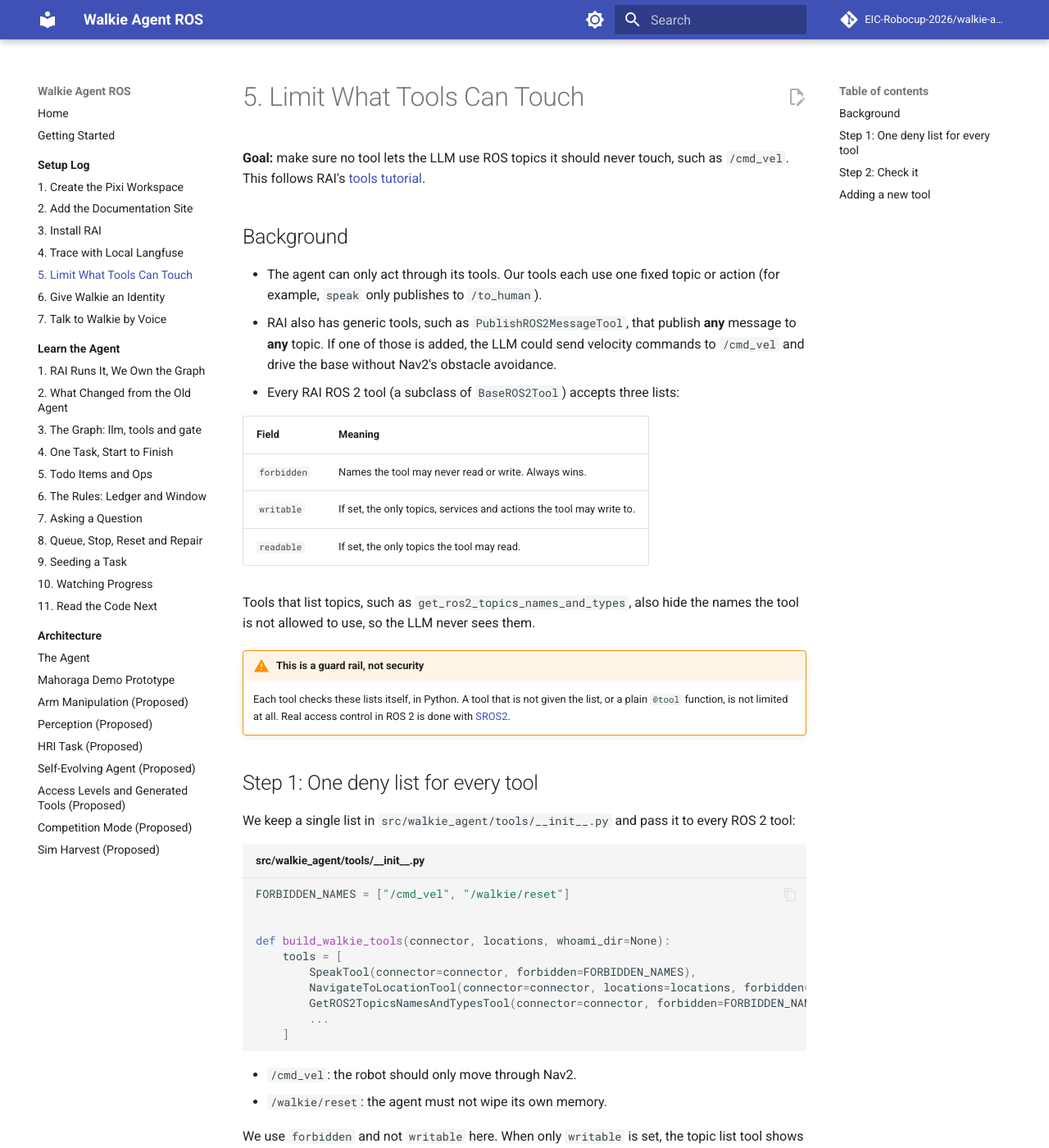
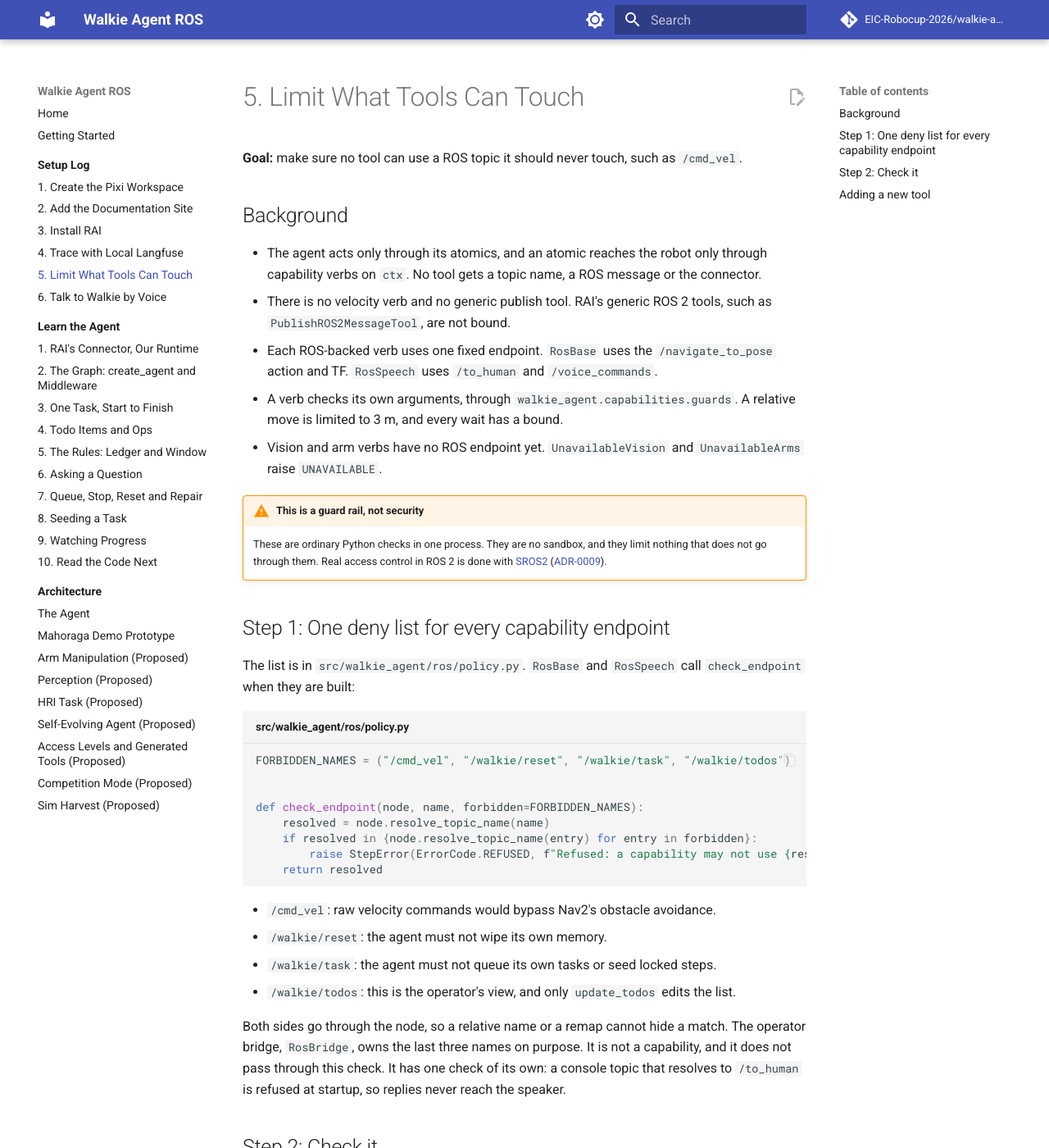
Before and after one commit to EIC-Robocup-2026/walkie-agent-ros, an MkDocs documentation site: the page built from docs/setup/05-tool-access.md, in a window 1280 px wide and 1400 px high. Shown: the whole window at 82% size. Built offline with MkDocs 1.6.1 and Material for MkDocs 9.7.7, drawn with Linux system fonts in a browser that asks for light colours; comment, search, counter and statistics services are not loaded; some of the changed text lies outside the part shown.

Commit message:
docs: describe the setup log, README and navigation after the runtime cutover

````diff
--- a/docs/setup/05-tool-access.md
+++ b/docs/setup/05-tool-access.md
@@ -1,57 +1,55 @@
 # 5. Limit What Tools Can Touch
 
-**Goal:** make sure no tool lets the LLM use ROS topics it should never
-touch, such as `/cmd_vel`. This follows RAI's
-[tools tutorial](https://robotecai.github.io/rai/tutorials/tools/).
+**Goal:** make sure no tool can use a ROS topic it should never touch, such as
+`/cmd_vel`.
 
 ## Background
 
-- The agent can only act through its tools. Our tools each use one fixed
-  topic or action (for example, `speak` only publishes to `/to_human`).
-- RAI also has generic tools, such as `PublishROS2MessageTool`, that publish
-  **any** message to **any** topic. If one of those is added, the LLM could
-  send velocity commands to `/cmd_vel` and drive the base without Nav2's
-  obstacle avoidance.
-- Every RAI ROS 2 tool (a subclass of `BaseROS2Tool`) accepts three lists:
-
-| Field       | Meaning                                                              |
-| ----------- | -------------------------------------------------------------------- |
-| `forbidden` | Names the tool may never read or write. Always wins.                 |
-| `writable`  | If set, the only topics, services and actions the tool may write to. |
-| `readable`  | If set, the only topics the tool may read.                           |
-
-Tools that list topics, such as `get_ros2_topics_names_and_types`, also hide
-the names the tool is not allowed to use, so the LLM never sees them.
+- The agent acts only through its atomics, and an atomic reaches the robot only
+  through capability verbs on `ctx`. No tool gets a topic name, a ROS message or
+  the connector.
+- There is no velocity verb and no generic publish tool. RAI's generic ROS 2 tools,
+  such as `PublishROS2MessageTool`, are not bound.
+- Each ROS-backed verb uses one fixed endpoint. `RosBase` uses the
+  `/navigate_to_pose` action and TF. `RosSpeech` uses `/to_human` and
+  `/voice_commands`.
+- A verb checks its own arguments, through `walkie_agent.capabilities.guards`. A
+  relative move is limited to 3 m, and every wait has a bound.
+- Vision and arm verbs have no ROS endpoint yet. `UnavailableVision` and
+  `UnavailableArms` raise `UNAVAILABLE`.
 
 !!! warning "This is a guard rail, not security"
-    Each tool checks these lists itself, in Python. A tool that is not given
-    the list, or a plain `@tool` function, is not limited at all. Real access
-    control in ROS 2 is done with [SROS2](https://docs.ros.org/en/jazzy/Tutorials/Advanced/Security/Introducing-ros2-security.html).
+    These are ordinary Python checks in one process. They are no sandbox, and they
+    limit nothing that does not go through them. Real access control in ROS 2 is done
+    with [SROS2](https://docs.ros.org/en/jazzy/Tutorials/Advanced/Security/Introducing-ros2-security.html)
+    ([ADR-0009](../architecture/decisions/0009-forbidden-names-guard-rail.md)).
 
-## Step 1: One deny list for every tool
+## Step 1: One deny list for every capability endpoint
 
-We keep a single list in `src/walkie_agent/tools/__init__.py` and pass it to
-every ROS 2 tool:
+The list is in `src/walkie_agent/ros/policy.py`. `RosBase` and `RosSpeech` call
+`check_endpoint` when they are built:
 
-```python title="src/walkie_agent/tools/__init__.py"
-FORBIDDEN_NAMES = ["/cmd_vel", "/walkie/reset"]
+```python title="src/walkie_agent/ros/policy.py"
+FORBIDDEN_NAMES = ("/cmd_vel", "/walkie/reset", "/walkie/task", "/walkie/todos")
 
 
-def build_walkie_tools(connector, locations, whoami_dir=None):
-    tools = [
-        SpeakTool(connector=connector, forbidden=FORBIDDEN_NAMES),
-        NavigateToLocationTool(connector=connector, locations=locations, forbidden=FORBIDDEN_NAMES),
-        GetROS2TopicsNamesAndTypesTool(connector=connector, forbidden=FORBIDDEN_NAMES),
-        ...
-    ]
+def check_endpoint(node, name, forbidden=FORBIDDEN_NAMES):
+    resolved = node.resolve_topic_name(name)
+    if resolved in {node.resolve_topic_name(entry) for entry in forbidden}:
+        raise StepError(ErrorCode.REFUSED, f"Refused: a capability may not use {resolved}.")
+    return resolved
 ```
 
-- `/cmd_vel`: the robot should only move through Nav2.
+- `/cmd_vel`: raw velocity commands would bypass Nav2's obstacle avoidance.
 - `/walkie/reset`: the agent must not wipe its own memory.
+- `/walkie/task`: the agent must not queue its own tasks or seed locked steps.
+- `/walkie/todos`: this is the operator's view, and only `update_todos` edits the list.
 
-We use `forbidden` and not `writable` here. When only `writable` is set,
-the topic list tool shows **only** the writable topics, so the agent could
-no longer see the topics it is allowed to read.
+Both sides go through the node, so a relative name or a remap cannot hide a match.
+The operator bridge, `RosBridge`, owns the last three names on purpose. It is not a
+capability, and it does not pass through this check. It has one check of its own: a
+console topic that resolves to `/to_human` is refused at startup, so replies never reach
+the speaker.
 
 ## Step 2: Check it
 
@@ -59,13 +57,29 @@ no longer see the topics it is allowed to read.
 pixi run test
 ```
 
-`test_tools_hide_forbidden_topics` publishes on `/cmd_vel` and checks that
-the agent's topic list does not show it.
+`tests/test_ros_base.py` and `tests/test_ros_speech.py` build the verbs on fake ROS
+objects and try forbidden names. `tests/test_ros_integration.py` runs the assembled
+agent on real rclpy against a fake robot, and checks which endpoints it creates.
+
+None of this has run on the robot's own graph.
 
 ## Adding a new tool
 
-- If it subclasses `BaseROS2Tool`, pass `forbidden=FORBIDDEN_NAMES` in
-  `build_walkie_tools`.
-- If it writes to a topic, check `self.is_writable(topic)` before
-  publishing, like `SpeakTool` does.
-- If you add a forbidden name, say why in the comment above the list.
+Most new tools are a new atomic over the verbs that exist:
+
+1. Write a plain typed function in `src/walkie_agent/atomics/`. It takes `ctx` first and
+   raises `StepError`. Describe every parameter in its Google-style docstring.
+2. Add it to the set that should have it: `GPSR`, `HRI` or `DEFAULT`. The sets are plain
+   lists, and a duplicate name is refused at build
+   ([ADR-0067](../architecture/decisions/0067-static-tool-sets.md)).
+3. Test it against `FakeRobot`, in `walkie_agent.capabilities.fake`.
+
+A new way to reach the robot is a new verb:
+
+1. Add the verb to the capability's Protocol in `walkie_agent/capabilities/`.
+2. Implement it in `FakeRobot` and in `walkie_agent/ros/`, with the shared guards.
+3. Call `check_endpoint` for any name it uses.
+4. If you add a forbidden name, say why in the comment above the list.
+
+An unavailable capability must keep failing with `UNAVAILABLE` until a real backend is
+built. Never return an empty list or a fake result from the ROS `ctx`.
--- a/mkdocs.yml
+++ b/mkdocs.yml
@@ -87,21 +87,19 @@ nav:
       - 3. Install RAI: setup/03-ros-and-rai.md
       - 4. Trace with Local Langfuse: setup/04-langfuse.md
       - 5. Limit What Tools Can Touch: setup/05-tool-access.md
-      - 6. Give Walkie an Identity: setup/06-whoami.md
-      - 7. Talk to Walkie by Voice: setup/07-voice.md
+      - 6. Talk to Walkie by Voice: setup/07-voice.md
   - Learn the Agent:
       - learn/index.md
-      - 1. RAI Runs It, We Own the Graph: learn/rai-and-our-graph.md
-      - 2. What Changed from the Old Agent: learn/old-vs-new.md
-      - "3. The Graph: llm, tools and gate": learn/the-graph.md
-      - 4. One Task, Start to Finish: learn/one-task.md
-      - 5. Todo Items and Ops: learn/todo-items.md
-      - "6. The Rules: Ledger and Window": learn/todo-rules.md
-      - 7. Asking a Question: learn/asking-questions.md
-      - 8. Queue, Stop, Reset and Repair: learn/queue-stop-reset.md
-      - 9. Seeding a Task: learn/seeding.md
-      - 10. Watching Progress: learn/watching-progress.md
-      - 11. Read the Code Next: learn/read-the-code.md
+      - 1. RAI's Connector, Our Runtime: learn/rai-and-our-graph.md
+      - "2. The Graph: create_agent and Middleware": learn/the-graph.md
+      - 3. One Task, Start to Finish: learn/one-task.md
+      - 4. Todo Items and Ops: learn/todo-items.md
+      - "5. The Rules: Ledger and Window": learn/todo-rules.md
+      - 6. Asking a Question: learn/asking-questions.md
+      - 7. Queue, Stop, Reset and Repair: learn/queue-stop-reset.md
+      - 8. Seeding a Task: learn/seeding.md
+      - 9. Watching Progress: learn/watching-progress.md
+      - 10. Read the Code Next: learn/read-the-code.md
   - Architecture:
       - architecture/index.md
       - The Agent: architecture/agent.md
````
Also changed, not shown: README.md (+37 -20 lines), docs/setup/03-ros-and-rai.md (+57 -20 lines), docs/setup/06-whoami.md (deleted, +0 -96 lines), docs/setup/07-voice.md (+22 -12 lines), docs/setup/index.md (+4 -2 lines).
